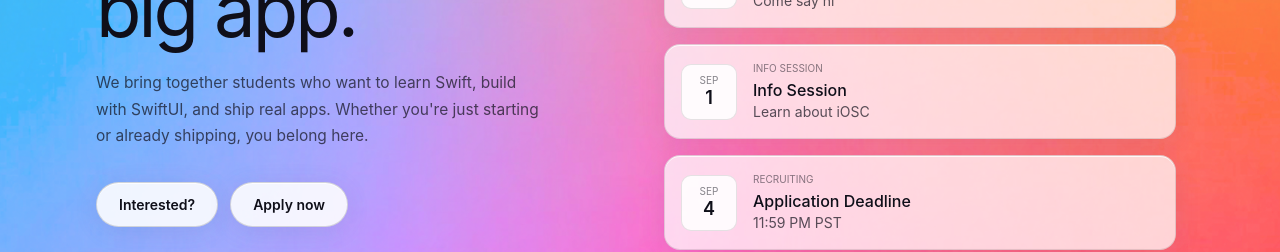
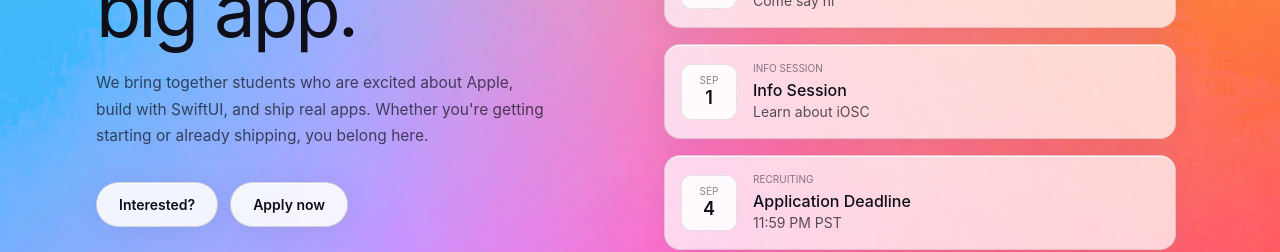
Before and after one commit to shrutinatala/iosc-website-redesign, a Next.js app: page / in a window 1280 px wide. Shown: the part 281-533 px from the top of the page. Built offline with nearby package versions, Linux system fonts and the light colour scheme.

Commit message:
Remove Learn

```diff
--- a/src/components/iosc-app.tsx
+++ b/src/components/iosc-app.tsx
@@ -116,7 +116,7 @@ interface Feature {
 const FEATURES: Feature[] = [
   {
     title: "General Meetings",
-    desc: "Learn Swift from 0 to 1 together.",
+    desc: "Work with fellow Swift devs and build community!",
     icon: swiftLogoIcon,
     iconAlt: "Swift logo",
   },
@@ -553,8 +553,8 @@ export function IoscApp() {
               className="text-[15.5px] font-normal text-theme-1 leading-[1.72] max-w-md mb-8"
               style={{ fontFamily: "var(--sans)" }}
             >
-              We bring together students who want to learn Swift, build with
-              SwiftUI, and ship real apps. Whether you&apos;re just starting or
+              We bring together students who are excited about Apple, build with
+              SwiftUI, and ship real apps. Whether you&apos;re getting starting or
               already shipping, you belong here.
             </p>
             <div className="flex flex-wrap gap-3">
@@ -662,7 +662,7 @@ export function IoscApp() {
               className="text-[15px] font-normal text-theme-1 leading-relaxed mb-8"
               style={{ fontFamily: "var(--sans)" }}
             >
-              iOSC is USC&apos;s home for Apple platforms. Learn Swift, explore
+              iOSC is USC&apos;s home for Apple platforms. Build community, explore
               special topics, meet builders, and ship apps that real people use.
             </p>
             <div className="flex items-center justify-between py-4 border-t border-b gap-6 border-theme-0">
```
Also changed, not shown: 1 other file (tests, documents, lock files or other folders).
